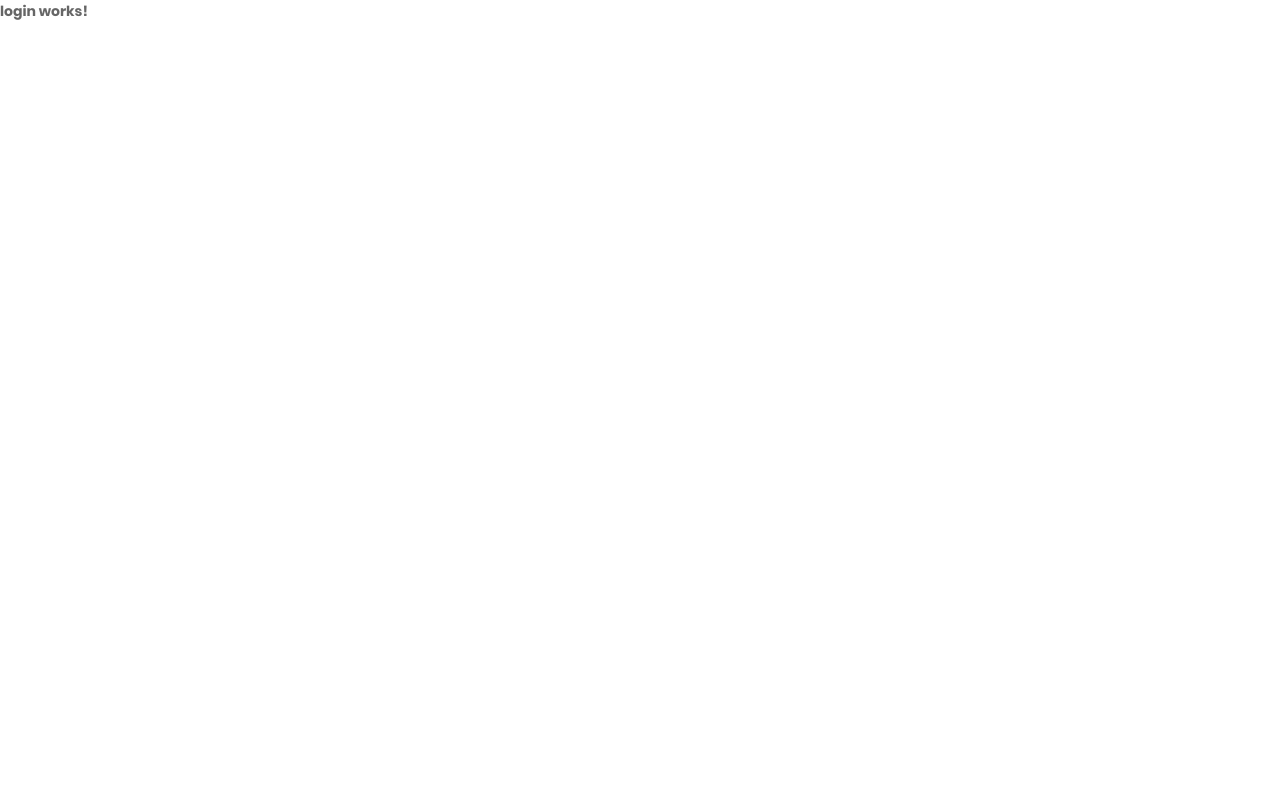
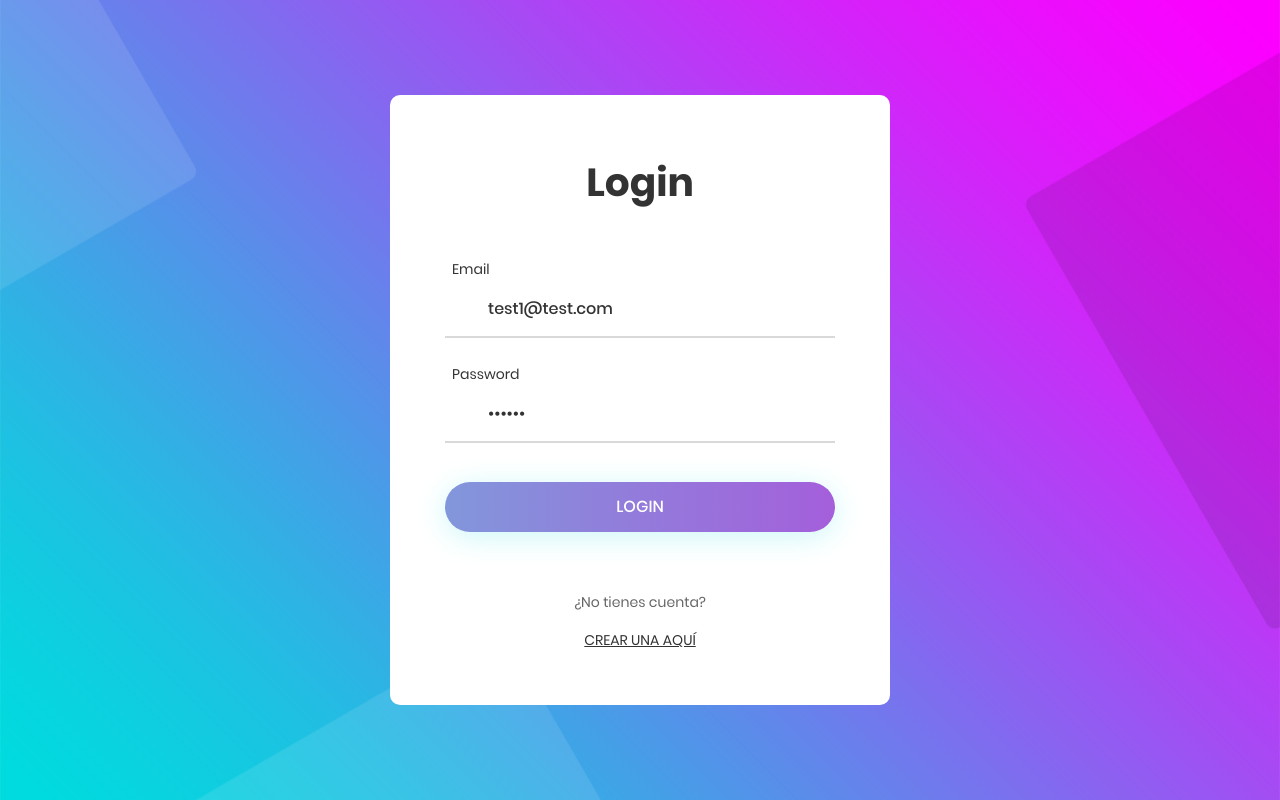
Before and after one commit to magadiflo/auth-app, an Angular app: page /auth/login in a window 1280 px wide. Built offline with nearby package versions, Linux system fonts and the light colour scheme.

Commit message:
Diseño de la pantalla de registro y login

```diff
--- a/src/app/auth/auth.module.ts
+++ b/src/app/auth/auth.module.ts
@@ -1,5 +1,6 @@
 import { NgModule } from '@angular/core';
 import { CommonModule } from '@angular/common';
+import { ReactiveFormsModule } from '@angular/forms';
 
 import { AuthRoutingModule } from './auth-routing.module';
 import { LoginComponent } from './pages/login/login.component';
@@ -15,7 +16,8 @@
   ],
   imports: [
     CommonModule,
-    AuthRoutingModule
+    AuthRoutingModule,
+    ReactiveFormsModule,
   ]
 })
 export class AuthModule { }
--- a/src/app/auth/pages/login/login.component.html
+++ b/src/app/auth/pages/login/login.component.html
@@ -1 +1,30 @@
-<p>login works!</p>
+<form [formGroup]="miFormulario" (ngSubmit)="login()" class="login100-form" autocomplete="off">
+
+    <span class="login100-form-title p-b-49">Login</span>
+
+    <div class="wrap-input100 m-b-23">
+        <span class="label-input100">Email</span>
+        <input class="input100" type="email" formControlName="email" placeholder="Ingrese su email">
+        <span class="focus-input100"></span>
+    </div>
+
+    <div class="wrap-input100">
+        <span class="label-input100">Password</span>
+        <input class="input100" type="password" formControlName="password" placeholder="Ingrese su contraseña">
+        <span class="focus-input100"></span>
+    </div>
+
+    <div class="text-right p-t-8 p-b-31"></div>
+
+    <div class="container-login100-form-btn">
+        <div class="wrap-login100-form-btn">
+            <div class="login100-form-bgbtn"></div>
+            <button type="submit" [disabled]="miFormulario.invalid" class="login100-form-btn">Login</button>
+        </div>
+    </div>
+
+    <div class="flex-col-c p-t-60">
+        <span class="txt1 p-b-17">¿No tienes cuenta?</span>
+        <a routerLink="/auth/registro" class="txt2">Crear una aquí</a>
+    </div>
+</form>
--- a/src/app/auth/pages/login/login.component.ts
+++ b/src/app/auth/pages/login/login.component.ts
@@ -1,4 +1,5 @@
-import { Component, OnInit } from '@angular/core';
+import { Component } from '@angular/core';
+import { FormBuilder, FormGroup, Validators } from '@angular/forms';
 
 @Component({
   selector: 'app-login',
@@ -6,11 +7,18 @@
   styles: [
   ]
 })
-export class LoginComponent implements OnInit {
+export class LoginComponent {
 
-  constructor() { }
+  miFormulario: FormGroup = this.fb.group({
+    email: ['test1@test.com', [Validators.required, Validators.email]],
+    password: ['123456', [Validators.required, Validators.minLength(6)]],
+  });
 
-  ngOnInit(): void {
+  constructor(private fb: FormBuilder) { }
+
+  login(): void {
+    console.log(this.miFormulario.value);
+    console.log(this.miFormulario.valid);
   }
 
 }
--- a/src/app/auth/pages/main/main.component.html
+++ b/src/app/auth/pages/main/main.component.html
@@ -1 +1,7 @@
-<router-outlet></router-outlet>
+<div class="limiter">
+    <div class="container-login100" style="background-image: url('../../../../assets/images/bg-01.jpg');">
+        <div class="wrap-login100 p-l-55 p-r-55 p-t-65 p-b-54">
+            <router-outlet></router-outlet>
+        </div>
+    </div>
+</div>
--- a/src/app/auth/pages/register/register.component.html
+++ b/src/app/auth/pages/register/register.component.html
@@ -1 +1,36 @@
-<p>register works!</p>
+<form [formGroup]="miFormulario" (ngSubmit)="registro()" class="login100-form" autocomplete="off">
+
+    <span class="login100-form-title p-b-49">Nuevo usuario</span>
+
+    <div class="wrap-input100 m-b-23">
+        <span class="label-input100">Nombre</span>
+        <input class="input100" type="text" formControlName="name" placeholder="Ingrese su nombre">
+        <span class="focus-input100"></span>
+    </div>
+
+    <div class="wrap-input100 m-b-23">
+        <span class="label-input100">Email</span>
+        <input class="input100" type="email" formControlName="email" placeholder="Ingrese su email">
+        <span class="focus-input100"></span>
+    </div>
+
+    <div class="wrap-input100">
+        <span class="label-input100">Password</span>
+        <input class="input100" type="password" formControlName="password" placeholder="Ingrese su contraseña">
+        <span class="focus-input100"></span>
+    </div>
+
+    <div class="text-right p-t-8 p-b-31"></div>
+
+    <div class="container-login100-form-btn">
+        <div class="wrap-login100-form-btn">
+            <div class="login100-form-bgbtn"></div>
+            <button type="submit" [disabled]="miFormulario.invalid" class="login100-form-btn">Registro</button>
+        </div>
+    </div>
+
+    <div class="flex-col-c p-t-60">
+        <span class="txt1 p-b-17">¿Ya tienes una cuenta?</span>
+        <a routerLink="/auth/login" class="txt2">Ingresa aquí</a>
+    </div>
+</form>
--- a/src/app/auth/pages/register/register.component.ts
+++ b/src/app/auth/pages/register/register.component.ts
@@ -1,4 +1,5 @@
-import { Component, OnInit } from '@angular/core';
+import { Component } from '@angular/core';
+import { FormBuilder, FormGroup, Validators } from '@angular/forms';
 
 @Component({
   selector: 'app-register',
@@ -6,11 +7,19 @@
   styles: [
   ]
 })
-export class RegisterComponent implements OnInit {
+export class RegisterComponent {
 
-  constructor() { }
+  miFormulario: FormGroup = this.fb.group({
+    name: ['Test 4', [Validators.required]],
+    email: ['test4@test.com', [Validators.required, Validators.email]],
+    password: ['123456', [Validators.required, Validators.minLength(6)]],
+  });
 
-  ngOnInit(): void {
+  constructor(private fb: FormBuilder) { }
+
+  registro(): void {
+    console.log(this.miFormulario.value);
+    console.log(this.miFormulario.valid);
   }
 
 }
```
